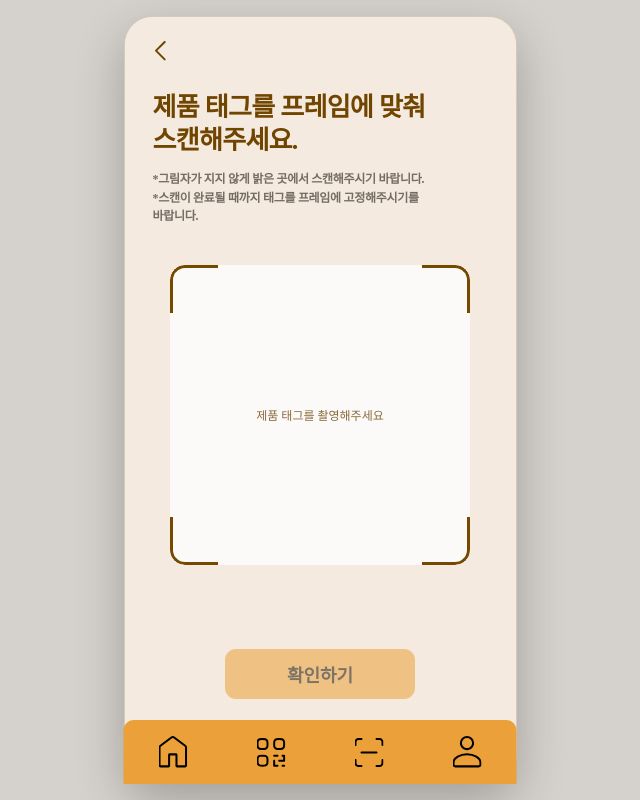
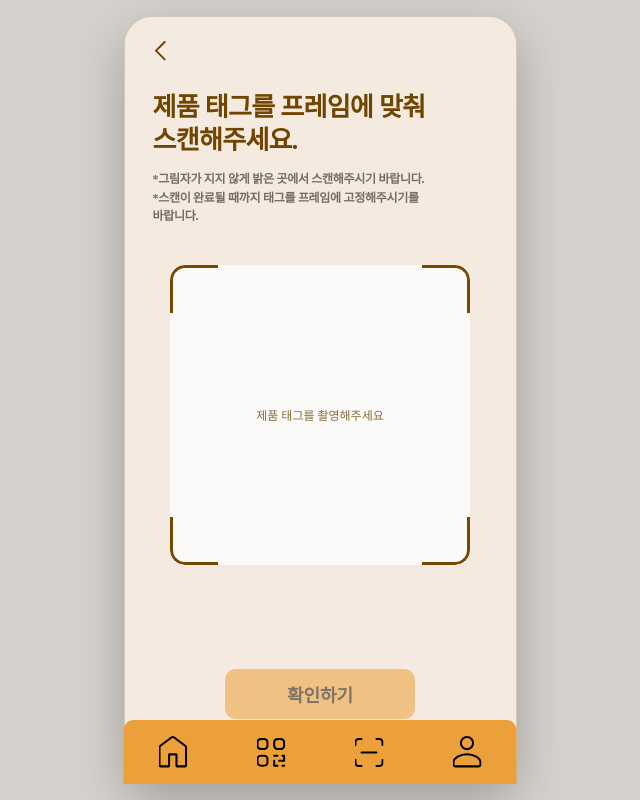
Before and after one commit to WalktoWall/FRONTEND, a React (Vite) app: page /scan in a window 1280 px wide. Shown: the whole page, without its empty margins (320-960 px from the left). Built offline with nearby package versions, Linux system fonts and the light colour scheme; no server answers; a web font is replaced by a local one.

Commit message:
fix: lower tag scan confirmation button

```diff
--- a/src/pages/ExperienceOnline/css/TagScan.css
+++ b/src/pages/ExperienceOnline/css/TagScan.css
@@ -334,7 +334,7 @@
   position: absolute;
 
   /* 메인 영역 하단을 기준으로 하단바 위에 배치 */
-  bottom: calc(20px + env(safe-area-inset-bottom));
+  bottom: env(safe-area-inset-bottom);
 
   left: 50%;
 
```
